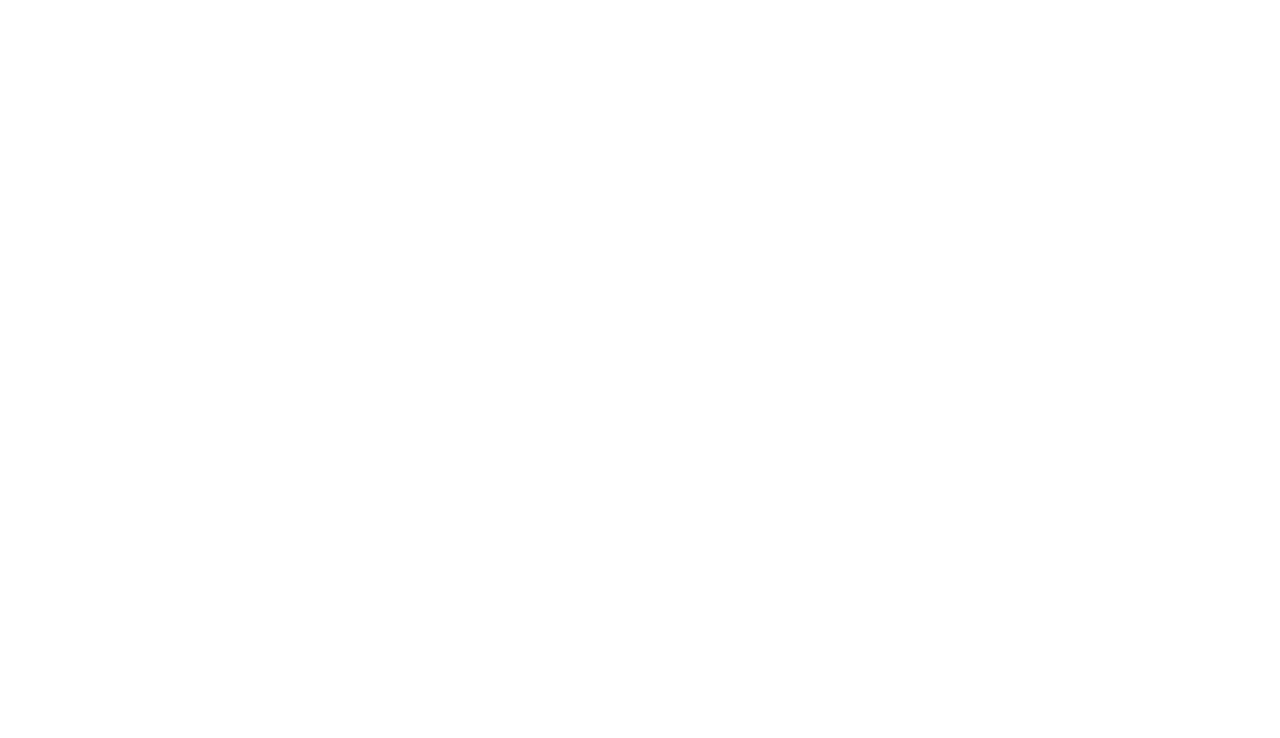
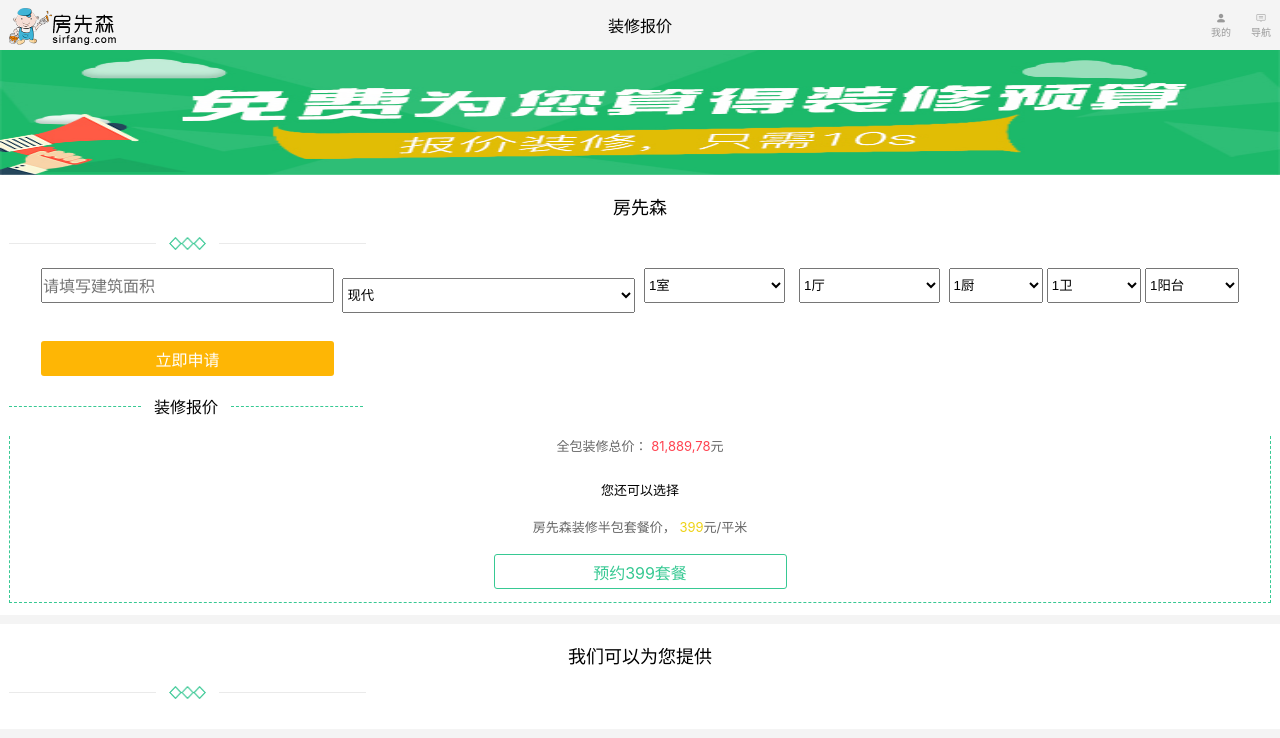
Before and after one commit to yxj15234202237/-, a Vue app: page /#/smbj in a window 1280 px wide. Shown: the top 738 px of the page. Built offline with nearby package versions, Linux system fonts and the light colour scheme.

Commit message:
韩晓乐提交

```diff
--- a/src/components/smbj.vue
+++ b/src/components/smbj.vue
@@ -1,17 +1,101 @@
 <template>
   <div>
-        十秒报价
+    <header>
+      <p class="p1">
+        <img src="/logo.png" alt />
+      </p>
+      <p>装修报价</p>
+      <ul>
+        <li>
+          <van-icon name="contact" />
+          <p>我的</p>
+        </li>
+        <li>
+          <van-icon name="comment-o" />
+          <p>导航</p>
+        </li>
+      </ul>
+    </header>
+    <div class="content">
+      <p class="banner"></p>
+      <div class="box1">
+        <p class="p2">房先森</p>
+        <section class="sec1">
+          <p class="h"></p>
+          <span class="sp1"></span>
+          <p class="h"></p>
+        </section>
+        <section class="sec2">
+          <input type="text" name id placeholder="请填写建筑面积" class="inp" />
+          <br />
+          <br />
+          <select name id class="sel1">
+            <option value="现代">现代</option>
+          </select>
+          <br />
+          <br />
+          <select name id class="sel2 left">
+            <option value="1室">1室</option>
+          </select>
+          <select name id class="sel2">
+            <option value="1厅">1厅</option>
+          </select>
+          <br />
+          <br />
+          <select name id class="sel3">
+            <option value="1厨">1厨</option>
+          </select>
+          <select name id class="sel3">
+            <option value="1卫">1卫</option>
+          </select>
+          <select name id class="sel3">
+            <option value="1阳台">1阳台</option>
+          </select>
+          <button class="btn1">立即申请</button>
+        </section>
+        <section class="sec3">
+          <p class="g"></p>
+          <span class="zx">装修报价</span>
+          <p class="g"></p>
+        </section>
+        <div class="box2">
+          <p class="zj">
+            全包装修总价：
+            <span class="qian1">81,889,78</span>元
+          </p>
+          <p class="xz">您还可以选择</p>
+          <p class="tc">
+            房先森装修半包套餐价，
+            <span class="qian2">399</span>元/平米
+          </p>
+          <button class="btn2">预约399套餐</button>
+        </div>
+      </div>
+      <div class="box3">
+        <p class="wm">我们可以为您提供</p>
+        <section class="ss">
+          <p class="xian"></p>
+          <span class="tu"></span>
+          <p class="xian"></p>
+        </section>
+        <div class="dd">
+            <dl>
+                <dt></dt>
+                <dd></dd>
+            </dl>
+        </div>
+      </div>
+    </div>
   </div>
 </template>
 
 <script>
 export default {
-        name: "" ,
-        components: {} ,
+  name: "smbj",
   data() {
-            return {}
+    return {};
   }
-    }
+};
 </script>
 
 <style lang="scss">
@@ -22,4 +106,194 @@
   text-decoration: none;
   box-sizing: border-box;
 }
+html,
+body {
+  width: 100%;
+  height: 100%;
+  display: flex;
+  flex-direction: column;
+  background: #f4f4f4;
+}
+header {
+  height: 50px;
+  display: flex;
+  justify-content: center;
+  align-items: center;
+  position: relative;
+  .p1 {
+    width: 107px;
+    height: 36px;
+    position: absolute;
+    top: 8px;
+    left: 9px;
+    img {
+      width: 100%;
+    }
+  }
+  ul {
+    display: flex;
+    list-style: none;
+    position: absolute;
+    right: 9px;
+    li {
+      text-align: center;
+      color: #999;
+      margin-left: 20px;
+      font-size: 10px;
+    }
+  }
+}
+.content {
+  flex: 1;
+  width: 100%;
+  overflow: auto;
+  .banner {
+    width: 100%;
+    height: 125px;
+    background: url(/10quoted.jpg);
+    background-size: 100% 100%;
+  }
+}
+.box1 {
+  padding: 0 9px;
+  background: #fff;
+  margin-bottom: 9px;
+  padding-bottom: 12px;
+  .p2 {
+    font-size: 18px;
+    text-align: center;
+    padding-top: 18px;
+  }
+  .sec1 {
+    display: flex;
+    align-items: center;
+    padding: 18px 0;
+  }
+  .h {
+    width: 147px;
+    border-top: 1px solid #eaeaea;
+  }
+  .sp1 {
+    display: inline-block;
+    margin: 0 13px;
+    width: 37px;
+    height: 13px;
+    background: url(/common/icon_title.png);
+    background-size: 100% 100%;
+  }
+}
+.inp {
+  width: 293px;
+  height: 35px;
+}
+.sel1 {
+  width: 293px;
+  height: 35px;
+  margin: 10px 0;
+}
+.sel2 {
+  width: 141px;
+  height: 35px;
+  margin-bottom: 10px;
+}
+.sel3 {
+  width: 94px;
+  height: 35px;
+}
+.left {
+  margin-right: 10px;
+}
+.sec2 {
+  text-align: center;
+  padding: 0 32px;
+  display: flex;
+  flex-wrap: wrap;
+  justify-content: space-between;
+}
+.sec3 {
+  display: flex;
+  align-items: center;
+  // padding: 0 30px 13px 30px;
+  // border: 1px dashed #37c993;
+  border-top: 0;
+  .g {
+    width: 132px;
+    border-top: 1px dashed #37c993;
+  }
+  .zx {
+    margin: 0 13px;
+  }
+}
+.btn1 {
+  background: #feb605;
+  border: none;
+  width: 293px;
+  height: 35px;
+  color: #fff;
+  border-radius: 3px;
+  margin: 18px 0;
+}
+.box2 {
+  text-align: center;
+  border: 1px dashed #37c993;
+  border-top: 0;
+  .zj {
+    color: #666666;
+    font-size: 13px;
+    margin-top: 18px;
+    .qian1 {
+      color: #ff4351;
+    }
+  }
+  .xz {
+    font-size: 13px;
+    margin: 25px 0 18px 0;
+  }
+  .tc {
+    font-size: 13px;
+    color: #666666;
+    .qian2 {
+      color: #eed215;
+    }
+  }
+  .btn2 {
+    background: #fff;
+    border: none;
+    width: 293px;
+    height: 35px;
+    color: #39c894;
+    border: 1px solid #37c993;
+    border-radius: 3px;
+    margin: 18px 0 13px 0;
+    color: #37c993;
+  }
+}
+.box3 {
+  padding: 0 9px;
+  background: #fff;
+  margin-bottom: 9px;
+  padding-bottom: 12px;
+  .ss {
+    display: flex;
+    align-items: center;
+    padding: 18px 0;
+  }
+  .tu{
+      display: inline-block;
+    margin: 0 13px;
+    width: 37px;
+    height: 13px;
+    background: url(/common/icon_title.png);
+    background-size: 100% 100%;
+  }
+  .xian{
+      width: 147px;
+    border-top: 1px solid #eaeaea;
+  }
+  .wm {
+    font-size: 18px;
+    text-align: center;
+    padding-top: 18px;
+  }
+}
 </style>
--- a/src/router/index.js
+++ b/src/router/index.js
@@ -1,6 +1,7 @@
 import Vue from "vue";
 import VueRouter from "vue-router";
 import Home from "../views/Home.vue";
+import smbj from '../components/smbj'
 
 Vue.use(VueRouter);
 
@@ -16,6 +17,11 @@ const routes = [
     component: () => import("../views/Index")
   },
   {
+    path: "/smbj",
+    name: "smbj",
+    component: smbj
+  },
+  {
     path : "/",
     redirect : "/index"
   }
```
Also changed, not shown: 1 other file (tests, documents, lock files or other folders). Lines whose indentation alone changed are shown as unchanged.
